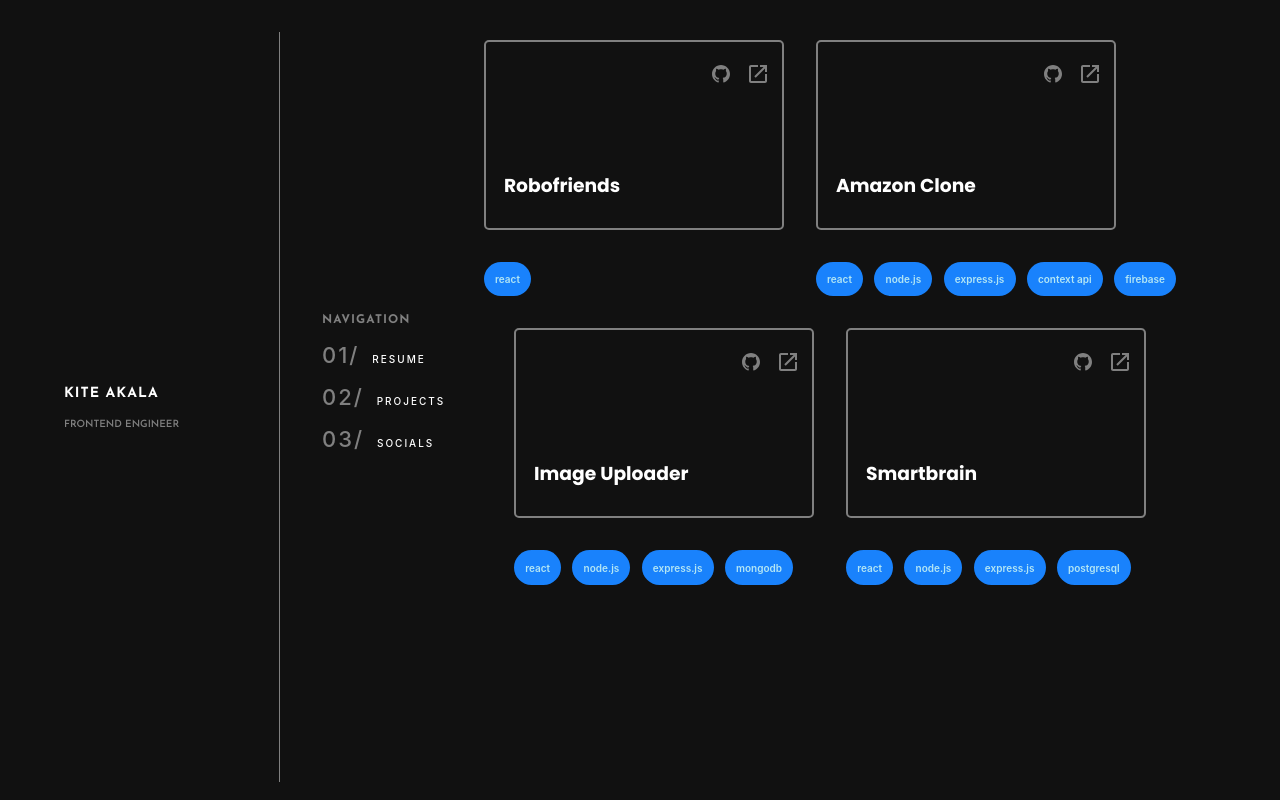
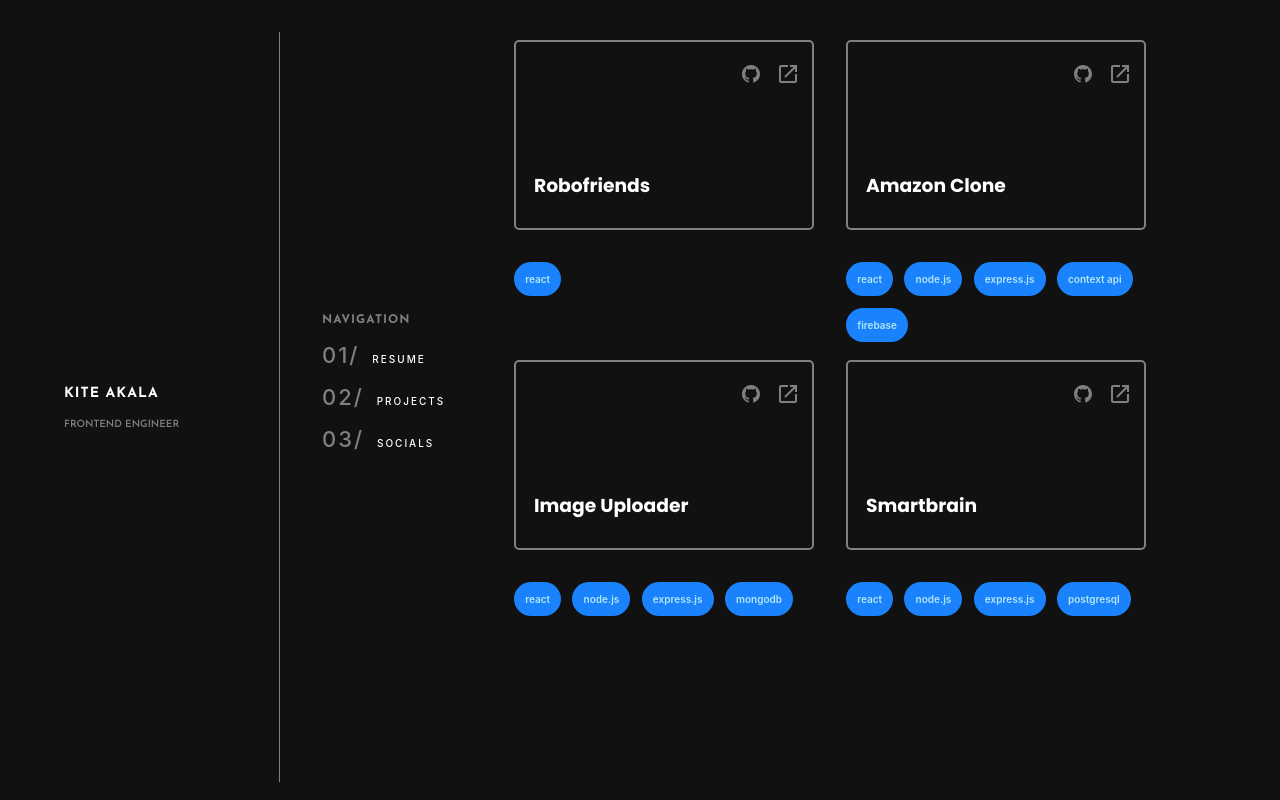
Before and after one commit to sambabib/portfoliov3, a React (Create React App) app: page /projects in a window 1280 px wide. Built offline with nearby package versions, Linux system fonts and the light colour scheme.

Commit message:
fixing tag bug... v2

```diff
--- a/src/Components/Projects/Projects.scss
+++ b/src/Components/Projects/Projects.scss
@@ -25,7 +25,11 @@
 
   .project-stack {
     display: flex;
+    width: 300px;
+    height: 50px;
     flex-direction: row;
+    flex-wrap: wrap;
     gap: 0.7rem;
+    margin-bottom: 1rem;
   }
 }
```
